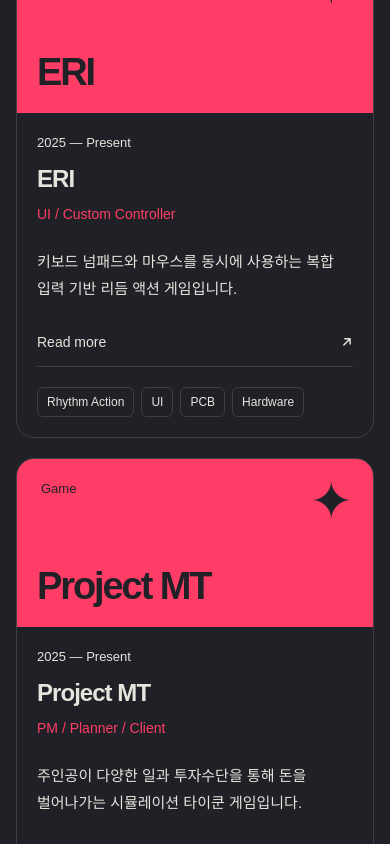
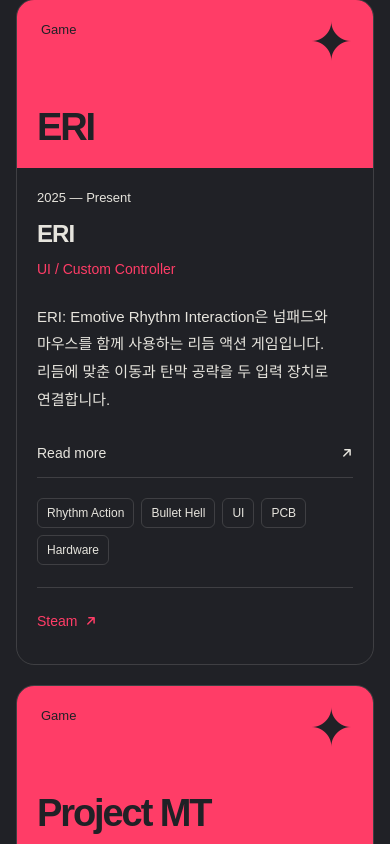
Before and after one commit to oRE-o/yoncat, a React (Vite) app: page /projects in a window 390 px wide. Shown: the part 1610-2454 px from the top of the page. Built offline with nearby package versions, Linux system fonts and the light colour scheme; a web font is replaced by a local one.

Commit message:
초신성 타이틀과 프로젝트 소개 갱신 및 모바일 내비게이션 개선

```diff
--- a/index.html
+++ b/index.html
@@ -12,7 +12,7 @@
         document.documentElement.dataset.theme = saved === 'light' ? 'light' : 'dark';
       } catch { document.documentElement.dataset.theme = 'dark'; }
     </script>
-    <title>SONAGII_ — Yonghyuk Choi</title>
+    <title>超新星</title>
     <link rel="preload" href="/fonts/montserrat-variable.ttf" as="font" type="font/ttf" crossorigin />
   </head>
   <body>
--- a/src/App.tsx
+++ b/src/App.tsx
@@ -41,7 +41,7 @@ export default function App() {
     try { localStorage.setItem('yoncat-language', language); } catch { /* Language remains available for this visit. */ }
   }, [language]);
   useEffect(() => {
-    document.title = detail ? `${detail.title} — SONAGII_` : isProjects ? 'All Projects — SONAGII_' : 'SONAGII_ — Yonghyuk Choi';
+    document.title = detail ? `${detail.title} — 超新星` : isProjects ? 'All Projects — 超新星' : '超新星';
     const immediate = previousPath.current !== location.pathname;
     previousPath.current = location.pathname;
     const frame = requestAnimationFrame(() => {
@@ -51,7 +51,7 @@ export default function App() {
   }, [location.pathname, location.hash, isProjects, detail, scrollToSection]);
 
   return (
-    <div className="folio">
+    <div className={`folio${isProjects ? '' : ' folio-home'}`}>
       <a className="skip-link" href={detail ? '#project-detail' : isProjects ? '#all-projects' : '#project-showcase'}>Skip to work</a>
       <header className="masthead">
         <Link className="masthead-logo" to="/#hero-poster" aria-label="Sonagii home">s<span aria-hidden="true"><Icon name="up-right" /></span></Link>
--- a/src/components/editorial/About.tsx
+++ b/src/components/editorial/About.tsx
@@ -13,8 +13,8 @@ import { ScrollTrigger } from 'gsap/ScrollTrigger';
 gsap.registerPlugin(ScrollTrigger);
 
 export default function About({ language }: { language: LanguageCode }) {
-  const currentWork = { kr: 'Peptide 개발 · 기획하고, 코드 짜고, 그림 그리는 중', en: 'Building Peptide · game design, code & illustration', jp: 'Peptide制作中 · 企画も、コードも、イラストも。' }[language];
-  const cooking = { kr: '완성까지… 일단 계속 만드는 중', en: 'Almost there… probably.', jp: '完成まで…とりあえず作り続ける。' }[language];
+  const currentWork = { kr: '초신성을 만드는 중...', en: 'A supernova in the making...', jp: '超新星を作っています...' }[language];
+  const cooking = { kr: '목표는 2028년 10월쯤', en: 'Aiming for around October 2028', jp: '2028年10月ごろを目指して' }[language];
   const tag = { kr: 'ko', en: 'en', jp: 'ja' }[language];
   const section = useRef<HTMLElement>(null);
   const [expanded, setExpanded] = useState(false);
@@ -36,7 +36,7 @@ export default function About({ language }: { language: LanguageCode }) {
         <div className="about-text"><h2 id="about-title"><SplitText text="About" /><br /><span className="about-accent"><SplitText text="me." /></span></h2><div className="about-bio" lang={tag}><p className="bio-intro">{posterCopy[language].intro}</p><div className="about-now">
           <p className="about-now-work">{currentWork}</p>
           <div className="about-now-track" aria-hidden="true"><span /></div>
-          <p className="about-now-caption">{cooking}<span aria-hidden="true">…</span></p>
+          <p className="about-now-caption">{cooking}<span aria-hidden="true">✦</span></p>
         </div><p>{posterCopy[language].bio}</p></div><div className="about-links" aria-label="Personal links">{contactData.socials.map(item => <a key={item.name} href={item.url} target="_blank" rel="noopener noreferrer">{item.name.split('/')[0]} <Icon name="up-right" /></a>)}<a href={`mailto:${contactData.email}`}>Email <Icon name="up-right" /></a></div></div>
         <div className="about-art"><span className="about-outline" aria-hidden="true">ソナギ</span><img src="/art/original-character.png" alt="Upper-body portrait of Sonagii’s original character making a peace sign" width="2929" height="4648" loading="lazy" /><span className="about-signature" aria-hidden="true">sonagii_</span></div>
       </Reveal>
--- a/src/data/projectData.ts
+++ b/src/data/projectData.ts
@@ -40,17 +40,23 @@ export const projects: Project[] = [
     images: ["/images/peptide/main.png"],
     description: {
       kr:
-        "중앙 방어형 구조와 로그라이크 런 사이클을 결합한 미소녀 타워 디펜스 게임입니다.\n" +
-        "기획 총괄, Unity(C#) 클라이언트 개발, 일러스트까지 직접 맡고 있는 가장 큰 개인 프로젝트로,\n" +
-        "올라운더 개발자로서 쌓아온 경험을 모아 2인 팀과 함께 군 복무 이후 2년 내 정식 출시를 목표로 개발하고 있습니다.",
+        "중앙 방어형 구조와 로그라이크 런 사이클을 결합한 미소녀 타워 디펜스 게임입니다. 4인 팀으로 개발하고 있으며, 작은 팀에서 출발해 게임의 규모와 완성도를 함께 키워가고 있습니다.\n" +
+        "PM과 기획 총괄을 중심으로 Unity(C#) 클라이언트 개발, 일러스트까지 직접 맡고 있습니다. 기획과 구현, 비주얼을 오가며 쌓아온 경험을 한 작품에 담는, 현재 가장 많은 힘을 쏟고 있는 프로젝트입니다.\n" +
+        "기존 2인 팀에 3D 모델링을 담당하는 팀원과 작곡에 도움을 주는 팀원이 합류하면서 총 4명이 되었습니다. 각자의 전문성을 더해 프로그래밍과 일러스트뿐 아니라 모델링과 음악까지 함께 만들어가는 팀으로 확장하고 있습니다.\n" +
+        "목표는 “대학생스럽지 않은 퀄리티의 게임”입니다. 학생 프로젝트라는 이유로 완성도의 기준을 낮추지 않고, 게임의 재미부터 비주얼과 음악까지 하나의 작품으로 납득할 수 있는 수준을 지향합니다.\n" +
+        "앞으로 국경을 넘는 협업으로 다양한 창작자와 함께할 기회를 넓히고, 팀과 프로젝트의 규모도 차근차근 키워가려 합니다. 군 복무 이후 2년 내 정식 출시를 목표로 개발하고 있습니다.",
       en:
-        "A bishōjo tower defense game that fuses a central-defense layout with a roguelike run loop.\n" +
-        "I'm running design direction, Unity (C#) client work, and the illustration side myself — this is the most ambitious personal project I'm building right now.\n" +
-        "Built as a two-person team, the goal is a proper release within two years (after my mandatory military service), pulling together everything I've learned across planning, engineering, and art.",
+        "A bishōjo tower defense game combining central defense with a roguelike run loop. Now in development by a four-person team, Peptide is growing in both scope and ambition from its small-team beginnings.\n" +
+        "I lead project management and game design while also working on the Unity (C#) client and illustrations. This is the project I am putting the most into, bringing together my experience across design, implementation, and visual art.\n" +
+        "The original two-person team has been joined by a 3D modeler and a teammate contributing to music composition. With four people, we are expanding the collaboration across programming, illustration, modeling, and music.\n" +
+        "Our goal is a game whose quality stands on its own, without the qualifier “made by university students.” We want the gameplay, visuals, and music to feel like a complete work, rather than lowering our standards because this began as a student project.\n" +
+        "As the project grows, we aim to collaborate with creators across borders and gradually expand the team and its scope. We are working toward a full release within two years after my mandatory military service.",
       jp:
-        "中央防衛型のレイアウトとローグライクなラン構造を組み合わせた美少女タワーディフェンスゲームです。\n" +
-        "企画統括、Unity(C#)クライアント開発、イラストまで自ら担当している、現在進行形で最も力を注いでいる個人プロジェクトです。\n" +
-        "2人チームで開発しており、兵役後を含む2年以内の正式リリースを目標に、これまで培ってきたオールラウンドな経験を全投入しています。",
+        "中央防衛型の構造とローグライクのランサイクルを組み合わせた美少女タワーディフェンスゲームです。現在は4人チームで開発し、小さなチームから作品の規模と完成度を少しずつ高めています。\n" +
+        "PMと企画統括を軸に、Unity(C#)のクライアント開発やイラストも自ら担当しています。企画・実装・ビジュアルを行き来して積み重ねてきた経験を注ぐ、今もっとも力を入れているプロジェクトです。\n" +
+        "従来の2人に、3Dモデリングを担当するメンバーと作曲をサポートするメンバーが加わり、計4人になりました。それぞれの専門性を持ち寄り、プログラミングやイラストに加え、モデリングと音楽も一緒に作るチームへと広がっています。\n" +
+        "目指すのは「大学生が作ったとは思えないクオリティのゲーム」です。学生のプロジェクトだからと完成度の基準を下げず、遊びの面白さからビジュアル、音楽まで、一つの作品として納得できる仕上がりを追求します。\n" +
+        "今後は国境を越えたコラボレーションを通じて、さまざまなクリエイターと制作する機会を増やし、チームと作品の規模を着実に育てていきたいと考えています。兵役終了後2年以内の正式リリースを目標に開発中です。",
     },
     tags: ["Unity", "C#", "Tower Defense", "Roguelike", "All-rounder"],
     links: [],
@@ -64,22 +70,26 @@ export const projects: Project[] = [
     images: ["/images/eri/main.png"],
     description: {
       kr:
-        "키보드 넘패드와 마우스를 동시에 사용하는 복합 입력 기반 리듬 액션 게임입니다.\n" +
-        "사용자가 즉시 읽을 수 있도록 가독성과 심미성을 동시에 만족하는 UI를 설계/개선하는 일을 맡고 있으며,\n" +
-        "전용 물리 컨트롤러의 PCB 설계와 실물 제작, 행사 출품용 홍보물/디자인 검수까지 함께 담당합니다.\n" +
-        "Nexon Dream Members 출전을 거쳐 2026년 PlayX4 참가를 준비 중인, 동아리 출시 목표 프로젝트입니다.",
+        "ERI: Emotive Rhythm Interaction은 넘패드와 마우스를 함께 사용하는 리듬 액션 게임입니다. 리듬에 맞춘 이동과 탄막 공략을 두 입력 장치로 연결합니다.\n" +
+        "3×3 격자를 이동하며 탄막을 피하고, 슬라이더와 원형 노트를 처리해 보스의 탄환을 패링합니다. 서로 보완하는 두 조작을 통해 집에서도 아케이드 같은 연주감을 만드는 게임입니다.\n" +
+        "저는 빠르게 상황을 읽을 수 있는 UI의 설계와 개선을 맡고 있습니다. 리듬과 탄막을 동시에 따라가야 하는 게임인 만큼, 정보의 가독성과 시각적인 매력을 함께 고려합니다.\n" +
+        "화면 밖의 조작 경험도 담당합니다. 전용 물리 컨트롤러의 PCB 설계와 실물 제작을 진행하고, 행사 출품용 홍보물과 디자인 검수에도 참여합니다. UI와 하드웨어를 함께 다루며 게임의 입력 방식을 실제 플레이 경험으로 연결하는 프로젝트입니다.\n" +
+        "HAJE에서 개발 중이며 Steam 상점 페이지가 공개되어 있습니다. 현재 Steam에는 출시 예정으로 안내되어 있습니다.",
       en:
-        "A rhythm-action game that asks the player to play with a numpad and a mouse at the same time, treating the two devices as one composite input surface.\n" +
-        "I lead the UI direction — making sure something this dense stays legible and visually distinct — and also design and build the dedicated physical controller (PCB and chassis), plus review the promotional artwork.\n" +
-        "After showing at Nexon Dream Members, the team is now preparing the build for PlayX4 2026, aiming for a full release out of HAJE.",
+        "ERI: Emotive Rhythm Interaction is a rhythm-action game built around numpad and mouse controls, combining rhythmic movement with bullet-pattern encounters.\n" +
+        "Move across a 3×3 grid to dodge bullets, then clear slider and circle notes to parry the boss’s attacks. The complementary inputs aim to bring an arcade-like sense of performance to home play.\n" +
+        "I design and refine the UI, balancing readability with visual appeal so players can follow both rhythm cues and incoming patterns.\n" +
+        "My work also extends to the physical controls: PCB design and fabrication of a dedicated controller, alongside promotional material and design reviews for exhibitions. Working across UI and hardware lets me connect the game’s unusual input scheme to a tangible play experience.\n" +
+        "Developed at HAJE, the game has a public Steam store page and is currently listed as coming soon.",
       jp:
-        "キーボードのテンキーとマウスを同時に使う、複合入力ベースのリズムアクションゲームです。\n" +
-        "情報量が多くても瞬時に読める可読性と美観を両立させるUI設計・改善を担当し、\n" +
-        "専用フィジカルコントローラのPCB設計・実機製作、出展用の宣伝物・デザインの検証まで横断的に行っています。\n" +
-        "Nexon Dream Membersへの出展を経て、2026年のPlayX4参加を準備中の、サークル発リリースを目標としたプロジェクトです。",
+        "ERI: Emotive Rhythm Interactionは、テンキーとマウスを組み合わせたリズムアクションゲームです。リズムに合わせた移動と弾幕への対応を、二つの入力でつなぎます。\n" +
+        "3×3のマスを移動して弾を避け、スライダーとサークルのノーツを処理してボスの弾をパリィします。互いを補う操作で、自宅でもアーケードのような演奏感を目指します。\n" +
+        "私はUIの設計と改善を担当しています。リズムと弾幕を同時に追うゲームとして、必要な情報を素早く読み取れることと、ビジュアルの魅力を両立させています。\n" +
+        "専用フィジカルコントローラのPCB設計と実機製作も担当し、出展用の宣伝物やデザインの検証にも参加しています。UIとハードウェアの両面から、独自の入力方式を実際のプレイ体験へとつなぐプロジェクトです。\n" +
+        "HAJEで開発中で、Steamストアページを公開しています。現在、Steamでは近日登場と案内されています。",
     },
-    tags: ["Rhythm Action", "UI", "PCB", "Hardware"],
-    links: [],
+    tags: ["Rhythm Action", "Bullet Hell", "UI", "PCB", "Hardware"],
+    links: [{ name: "Steam", url: "https://store.steampowered.com/app/4629670/ERI_Emotive_Rhythm_Interaction/" }],
   },
   {
     id: "project-mt",
```
Also changed, not shown: src/components/editorial/AboutStatus.css (+15 -0 lines), src/components/editorial/MobileLayout.css (+24 -0 lines).
